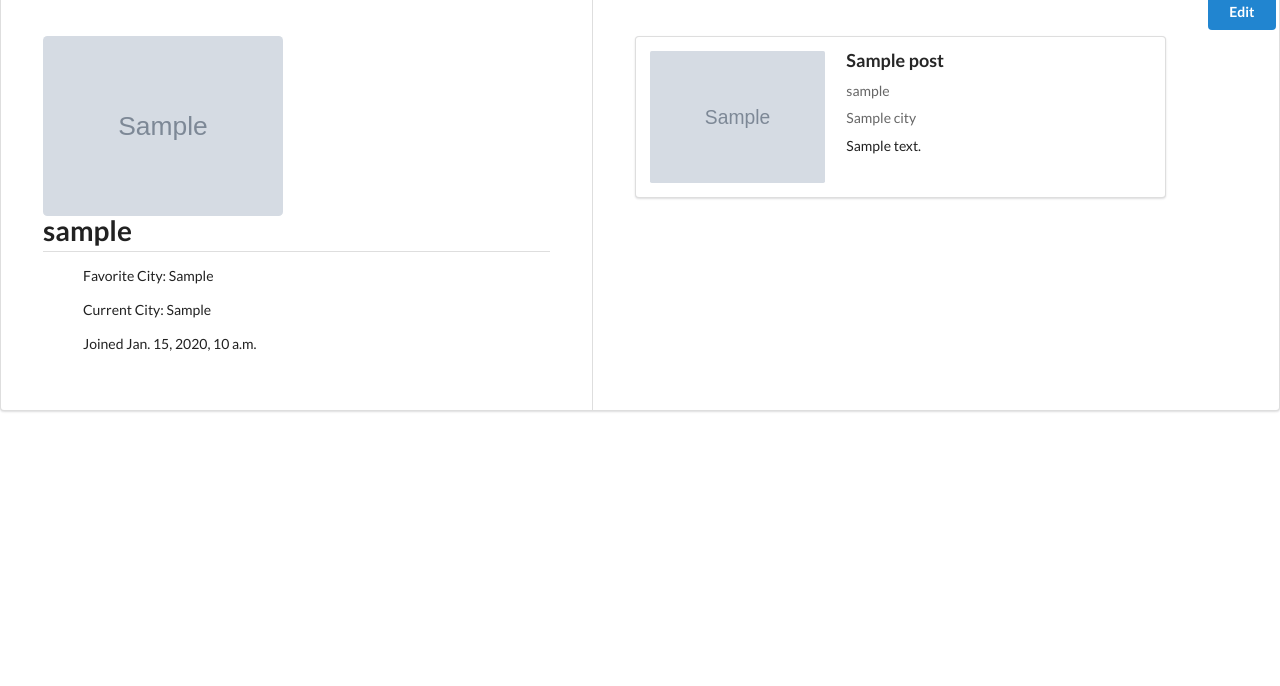
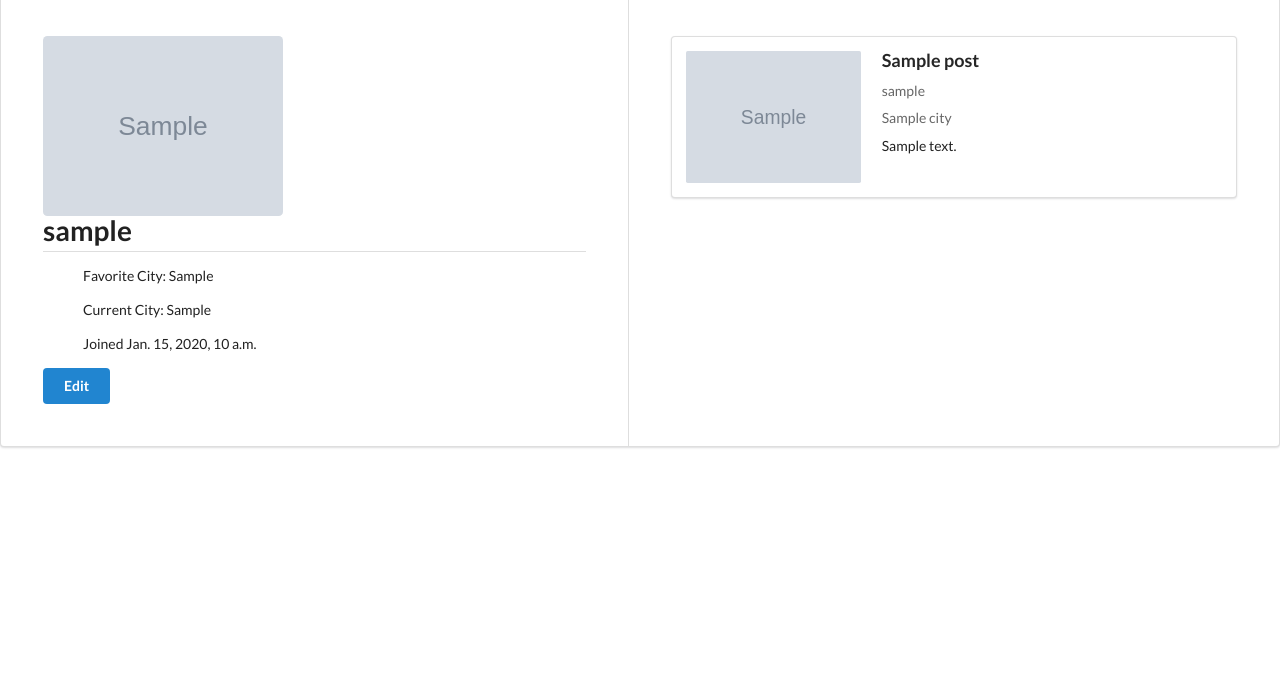
Before and after one commit to 2manycooks/Wayfarer, a Django app: page /users/ in a window 1280 px wide. Shown: the part 114-800 px from the top of the page. Run offline with Django 3.2, Linux system fonts and the light colour scheme; a user stored in the database is signed in; tables that the repository leaves empty hold one stand-in row (values such as "Sample post"); grey boxes marked "Sample" are stand-in pictures; some libraries are stand-ins or nearby versions.

Commit message:
Moved profile edit button to the profile side

```diff
--- a/main_app/templates/users/profile.html
+++ b/main_app/templates/users/profile.html
@@ -1,6 +1,6 @@
 {% extends 'base.html' %} {% block content %}
 
-<div class="ui horizontal segments">
+<div class="ui horizontal borderless segments">
     <aside class="ui raised very padded fluid container segment">
         <div class="ui medium rounded image">
             {% if user.profile.image %}
@@ -19,6 +19,11 @@
                 <p id="join_date">Joined {{ user.date_joined }}<p>
             </ul>
         </div>
+ <div class="card-action">
+    <a href="{% url 'update_profile' %}" class="edit_btn">
+        <button class="ui primary button">Edit</button>
+    </a>
+</div>
     </aside>
     <section class= "ui raised very padded text container segment">
     <div class= "ui item">
@@ -27,11 +32,6 @@
         {% endfor %}
     </div>
     </section>
- <div class="card-action">
-    <a href="{% url 'update_profile' %}" class="edit_btn">
-        <button class="ui primary button">Edit</button>
-    </a>
-</div>
 </div>
 
 {% endblock %}
```
